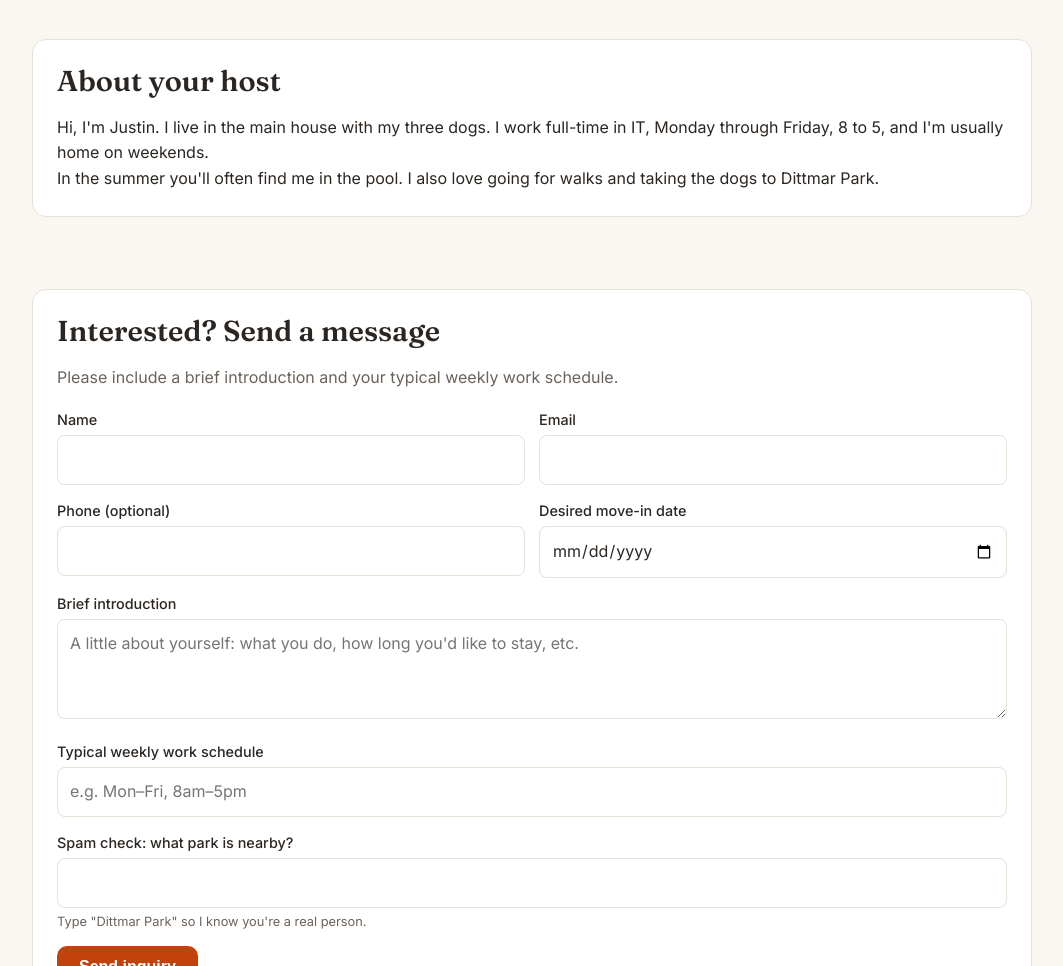
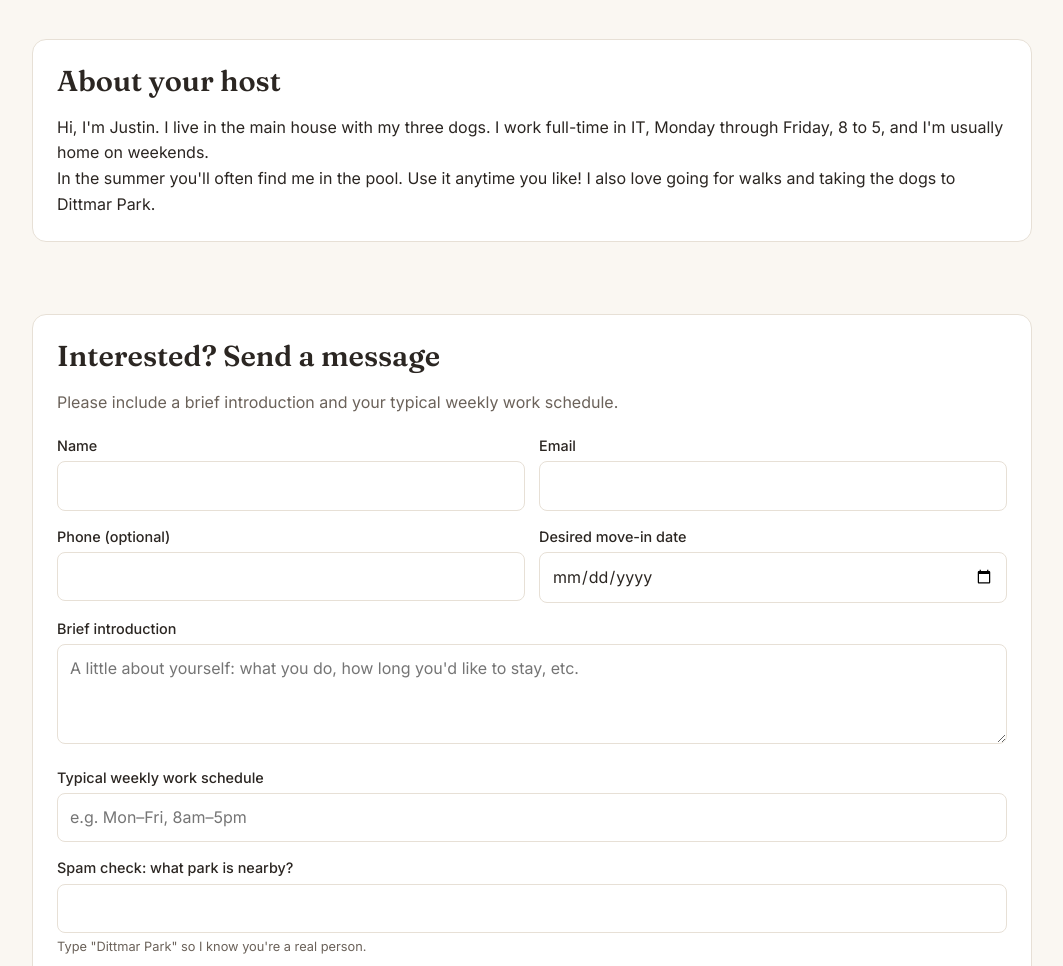
Before and after one commit to justinmcmurtrey740/garage-room-rental, a plain HTML site: page index.html in a window 1280 px wide. Shown: the part 1599-2565 px from the top of the page, without its empty margins (108-1171 px from the left). Drawn offline with Linux system fonts and the light colour scheme.

Commit message:
Update About your host section

```diff
--- a/index.html
+++ b/index.html
@@ -211,9 +211,10 @@
       <div class="card">
         <h2>About your host</h2>
         <p>Hi, I'm Justin. I live in the main house with my three dogs. I work full-time in IT, Monday through Friday, 8 to 5, and I'm usually home on weekends.</p>
-        <p>In the summer you'll often find me in the pool. I also love going for walks and taking the dogs to Dittmar Park.</p>
+        <p>In the summer you'll often find me in the pool. Use it anytime you like! I also love going for walks and taking the dogs to Dittmar Park.</p>
       </div>
     </section>
+
     <section id="contact">
       <div class="card">
         <h2>Interested? Send a message</h2>
```
